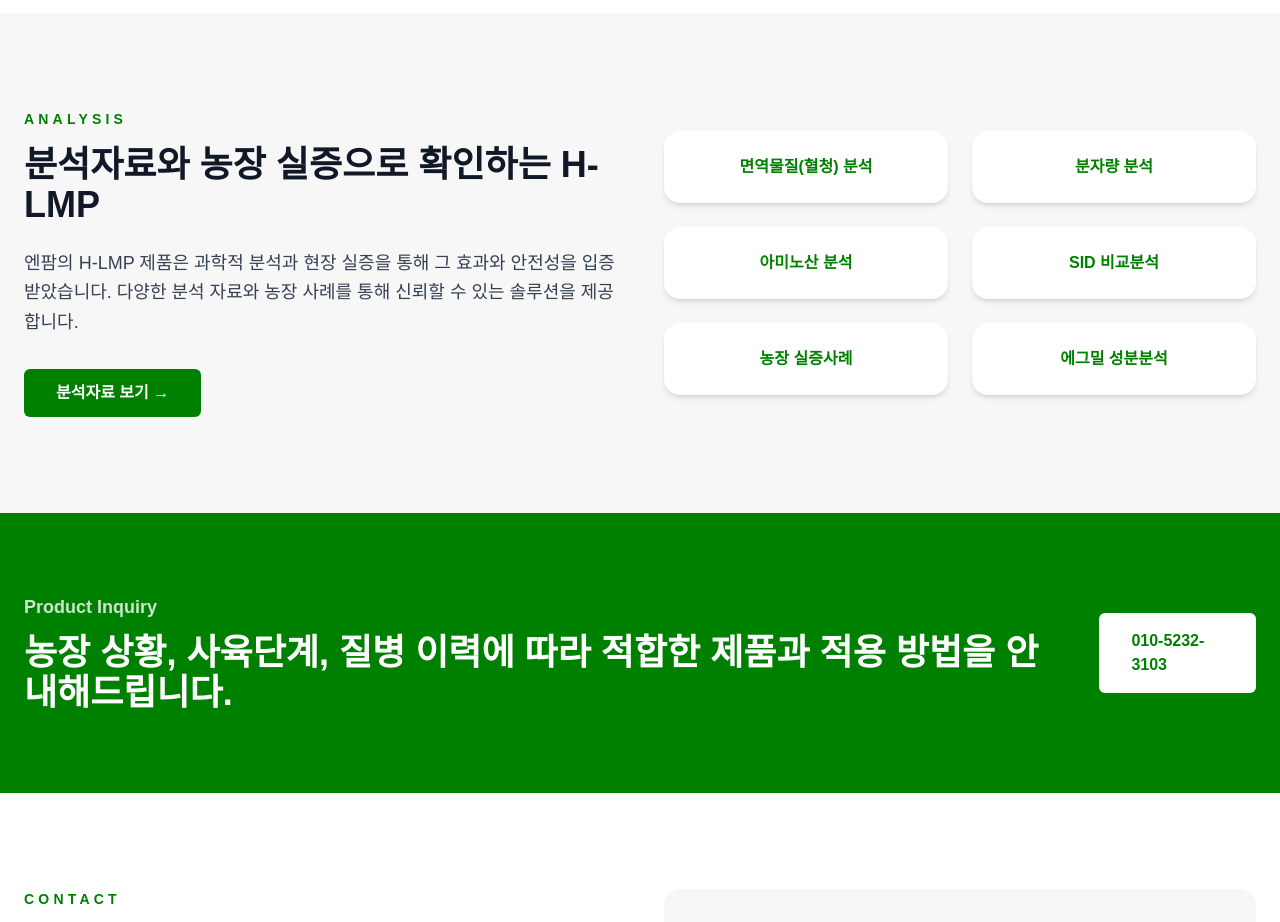
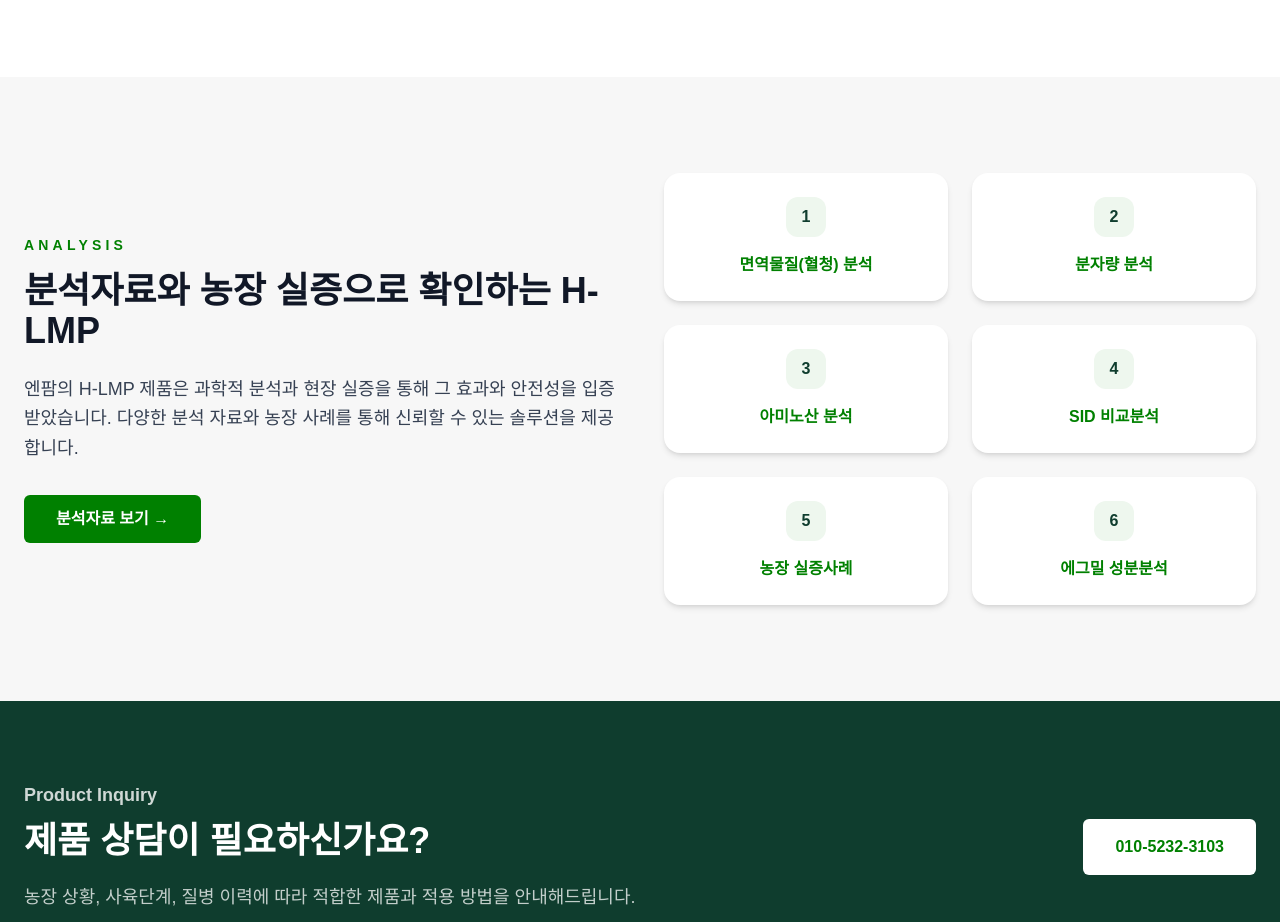
Before and after one commit to uncypdf/enfarm-site, a Next.js app: page / in a window 1280 px wide. Shown: the part 3220-4142 px from the top of the page. Built offline with nearby package versions, Linux system fonts and the light colour scheme.

Commit message:
Polish homepage sections

```diff
--- a/src/app/page.tsx
+++ b/src/app/page.tsx
@@ -39,6 +39,15 @@
     title: "분석·실증 기반 솔루션",
     desc: "과학적 분석과 현장 실증을 통해 신뢰할 수 있는 제품과 서비스를 제공합니다.",
   },
+];
+
+const analysisLinks = [
+  { title: "면역물질(혈청) 분석", href: "/analysis/serum" },
+  { title: "분자량 분석", href: "/analysis/molecular-weight" },
+  { title: "아미노산 분석", href: "/analysis/amino-acid" },
+  { title: "SID 비교분석", href: "/analysis/sid" },
+  { title: "농장 실증사례", href: "/analysis/farm-case" },
+  { title: "에그밀 성분분석", href: "/analysis/eggmeal" },
 ];
 
 export default function Home() {
@@ -204,12 +213,12 @@
                 key={product.title}
                 className="overflow-hidden rounded-2xl border border-gray-200 bg-white shadow-sm"
               >
-                <div className="relative h-64 w-full">
+                <div className="relative h-80 w-full bg-gradient-to-b from-[#fafafa] to-[#f1f5f1]">
                   <Image
                     src={product.image}
                     alt={product.title}
                     fill
-                    className="object-cover"
+                    className="object-contain p-6"
                     priority
                   />
                 </div>
@@ -258,20 +267,17 @@
               </Link>
             </div>
             <div className="grid grid-cols-2 gap-6">
-              {[
-                "면역물질(혈청) 분석",
-                "분자량 분석",
-                "아미노산 분석",
-                "SID 비교분석",
-                "농장 실증사례",
-                "에그밀 성분분석",
-              ].map((item) => (
-                <div
-                  key={item}
-                  className="rounded-2xl bg-white p-6 shadow-md flex items-center justify-center text-center font-semibold text-[#008000]"
+              {analysisLinks.map((item, index) => (
+                <Link
+                  key={item.href}
+                  href={item.href}
+                  className="rounded-2xl bg-white p-6 text-center font-semibold text-[#008000] shadow-md transition hover:-translate-y-1 hover:shadow-xl"
                 >
-                  {item}
-                </div>
+                  <div className="mx-auto mb-4 flex h-10 w-10 items-center justify-center rounded-xl bg-[#eef7ee] font-black text-[#0f3d2e]">
+                    {index + 1}
+                  </div>
+                  {item.title}
+                </Link>
               ))}
             </div>
           </div>
@@ -279,15 +285,18 @@
       </section>
 
       {/* Inquiry */}
-      <section className="bg-[#008000] px-6 py-20 text-white">
+      <section className="bg-[#0f3d2e] px-6 py-20 text-white">
         <div className="mx-auto flex max-w-7xl flex-col items-start justify-between gap-8 md:flex-row md:items-center">
           <div>
             <p className="text-lg font-bold text-white/80">
               Product Inquiry
             </p>
             <h2 className="mt-3 text-4xl font-black">
+              제품 상담이 필요하신가요?
+            </h2>
+            <p className="mt-5 max-w-2xl text-lg leading-8 text-white/75">
               농장 상황, 사육단계, 질병 이력에 따라 적합한 제품과 적용 방법을 안내해드립니다.
-            </h2>
+            </p>
           </div>
 
           <a
```
